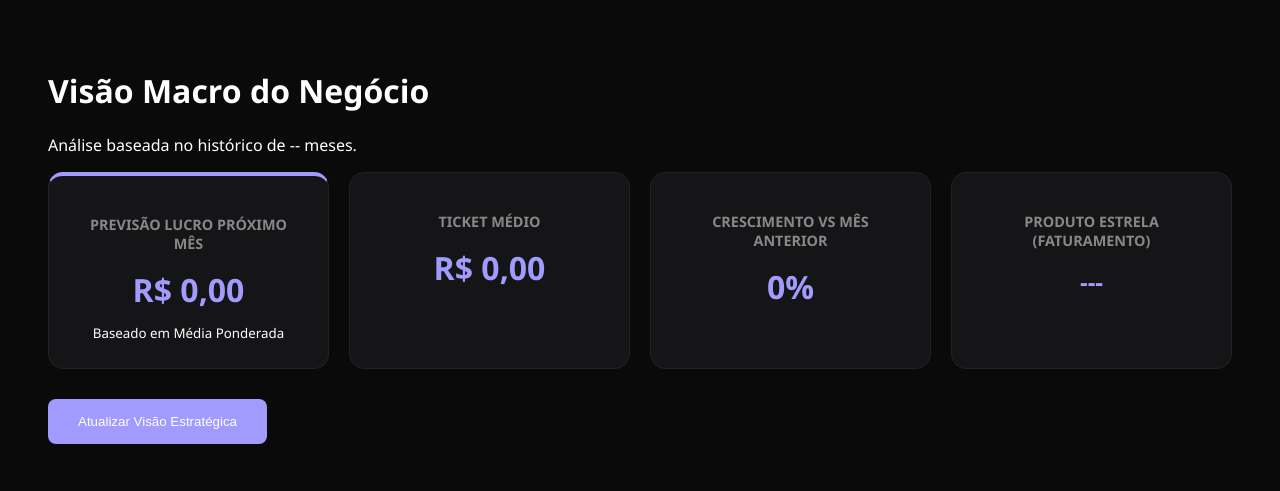
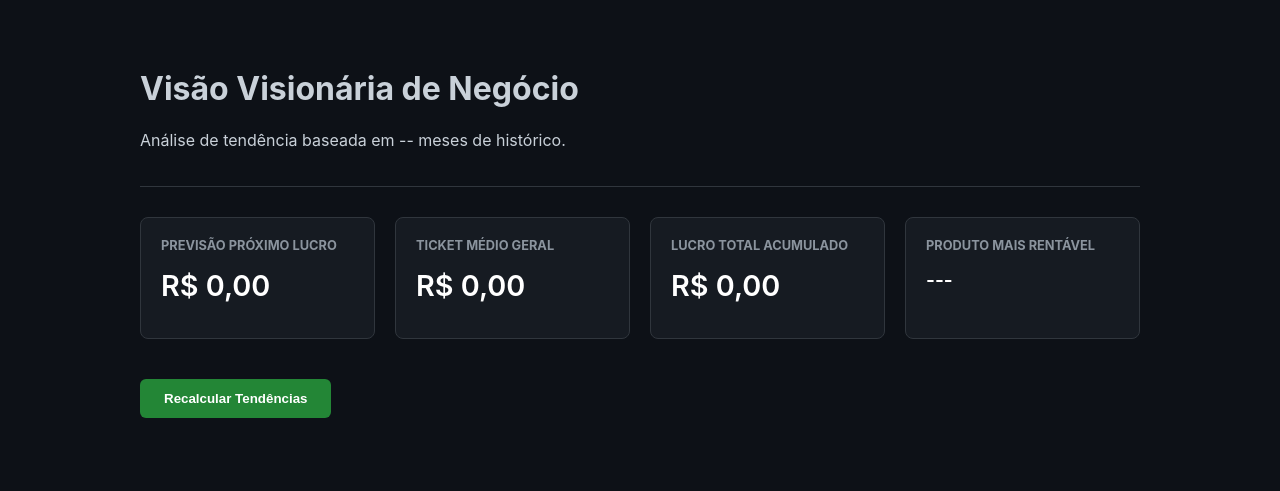
Before and after one commit to Acmsilva1/ML-PREDICAO, a FastAPI app: page / in a window 1280 px wide. Shown: the top 491 px of the page. Run offline with FastAPI, Linux system fonts and the light colour scheme.

Commit message:
Update visionario.html

```diff
--- a/templates/visionario.html
+++ b/templates/visionario.html
@@ -2,55 +2,70 @@
 <html lang="pt-br">
 <head>
     <meta charset="UTF-8">
-    <title>Visão Visionária | Gestão Pro</title>
+    <title>ML Visionário | André TI</title>
     <style>
-        body { font-family: 'Segoe UI', Tahoma, Geneva, Verdana, sans-serif; background: #0a0a0b; color: #fff; padding: 40px; }
-        .grid { display: grid; grid-template-columns: repeat(auto-fit, minmax(250px, 1fr)); gap: 20px; }
-        .card { background: #151517; padding: 25px; border-radius: 15px; border: 1px solid #222; text-align: center; }
-        .card h3 { color: #888; font-size: 0.9rem; text-transform: uppercase; }
-        .card .valor { font-size: 2rem; font-weight: bold; margin: 10px 0; color: #a29bfe; }
-        .highlight { border-top: 4px solid #a29bfe; }
-        .btn { background: #a29bfe; border: none; color: white; padding: 15px 30px; border-radius: 8px; cursor: pointer; margin-top: 30px; }
+        :root { --bg: #0d1117; --card: #161b22; --accent: #58a6ff; --text: #c9d1d9; }
+        body { font-family: 'Inter', -apple-system, sans-serif; background: var(--bg); color: var(--text); padding: 40px; }
+        .container { max-width: 1000px; margin: auto; }
+        .header { border-bottom: 1px solid #30363d; padding-bottom: 20px; margin-bottom: 30px; }
+        .grid { display: grid; grid-template-columns: repeat(auto-fit, minmax(220px, 1fr)); gap: 20px; }
+        .card { background: var(--card); border: 1px solid #30363d; border-radius: 8px; padding: 20px; transition: 0.3s; }
+        .card:hover { border-color: var(--accent); }
+        .card h3 { font-size: 0.8rem; color: #8b949e; text-transform: uppercase; margin: 0; }
+        .card .valor { font-size: 1.8rem; font-weight: 600; margin: 15px 0; color: #fff; }
+        .btn { background: #238636; color: white; border: none; padding: 12px 24px; border-radius: 6px; cursor: pointer; font-weight: 600; }
+        .btn:hover { background: #2ea043; }
     </style>
 </head>
 <body>
-    <h1>Visão Macro do Negócio</h1>
-    <p>Análise baseada no histórico de <span id="meses">--</span> meses.</p>
+    <div class="container">
+        <div class="header">
+            <h1>Visão Visionária de Negócio</h1>
+            <p>Análise de tendência baseada em <span id="meses">--</span> meses de histórico.</p>
+        </div>
 
         <div class="grid">
-        <div class="card highlight">
-            <h3>Previsão Lucro Próximo Mês</h3>
+            <div class="card">
+                <h3>Previsão Próximo Lucro</h3>
                 <div class="valor" id="previsao">R$ 0,00</div>
-            <small>Baseado em Média Ponderada</small>
             </div>
             <div class="card">
-            <h3>Ticket Médio</h3>
+                <h3>Ticket Médio Geral</h3>
                 <div class="valor" id="ticket">R$ 0,00</div>
             </div>
             <div class="card">
-            <h3>Crescimento vs Mês Anterior</h3>
-            <div class="valor" id="crescimento">0%</div>
+                <h3>Lucro Total Acumulado</h3>
+                <div class="valor" id="acumulado">R$ 0,00</div>
             </div>
             <div class="card">
-            <h3>Produto Estrela (Faturamento)</h3>
-            <div class="valor" id="produto" style="font-size: 1.5rem;">---</div>
+                <h3>Produto Mais Rentável</h3>
+                <div class="valor" id="produto" style="font-size: 1.2rem;">---</div>
             </div>
         </div>
 
-    <button class="btn" onclick="carregarDados()">Atualizar Visão Estratégica</button>
+        <div style="margin-top: 40px;">
+            <button class="btn" onclick="fetchML()">Recalcular Tendências</button>
+        </div>
+    </div>
 
     <script>
-        async function carregarDados() {
+        async function fetchML() {
+            try {
                 const res = await fetch('/api/v1/ml_visionario');
                 const data = await res.json();
 
+                if(data.erro) { alert("Erro: " + data.erro); return; }
+
                 document.getElementById('previsao').innerText = data.previsao_lucro.toLocaleString('pt-BR', { style: 'currency', currency: 'BRL' });
                 document.getElementById('ticket').innerText = data.ticket_medio.toLocaleString('pt-BR', { style: 'currency', currency: 'BRL' });
-            document.getElementById('crescimento').innerText = data.crescimento_mensal_perc + '%';
+                document.getElementById('acumulado').innerText = data.lucro_total_acumulado.toLocaleString('pt-BR', { style: 'currency', currency: 'BRL' });
                 document.getElementById('produto').innerText = data.produto_estrela;
                 document.getElementById('meses').innerText = data.meses_analisados;
+            } catch (e) {
+                console.error("Erro na requisição", e);
             }
-        carregarDados();
+        }
+        fetchML();
     </script>
 </body>
 </html>
```
Lines whose indentation alone changed are shown as unchanged.
